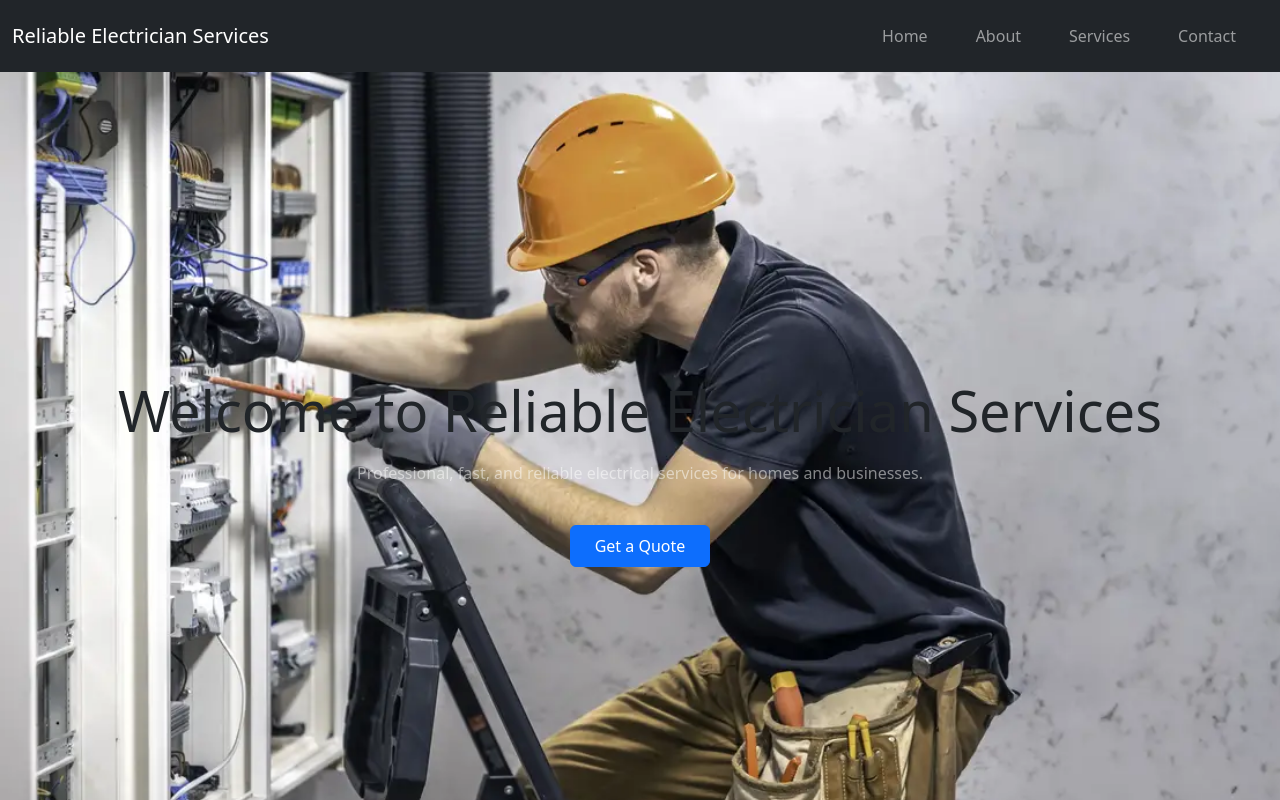
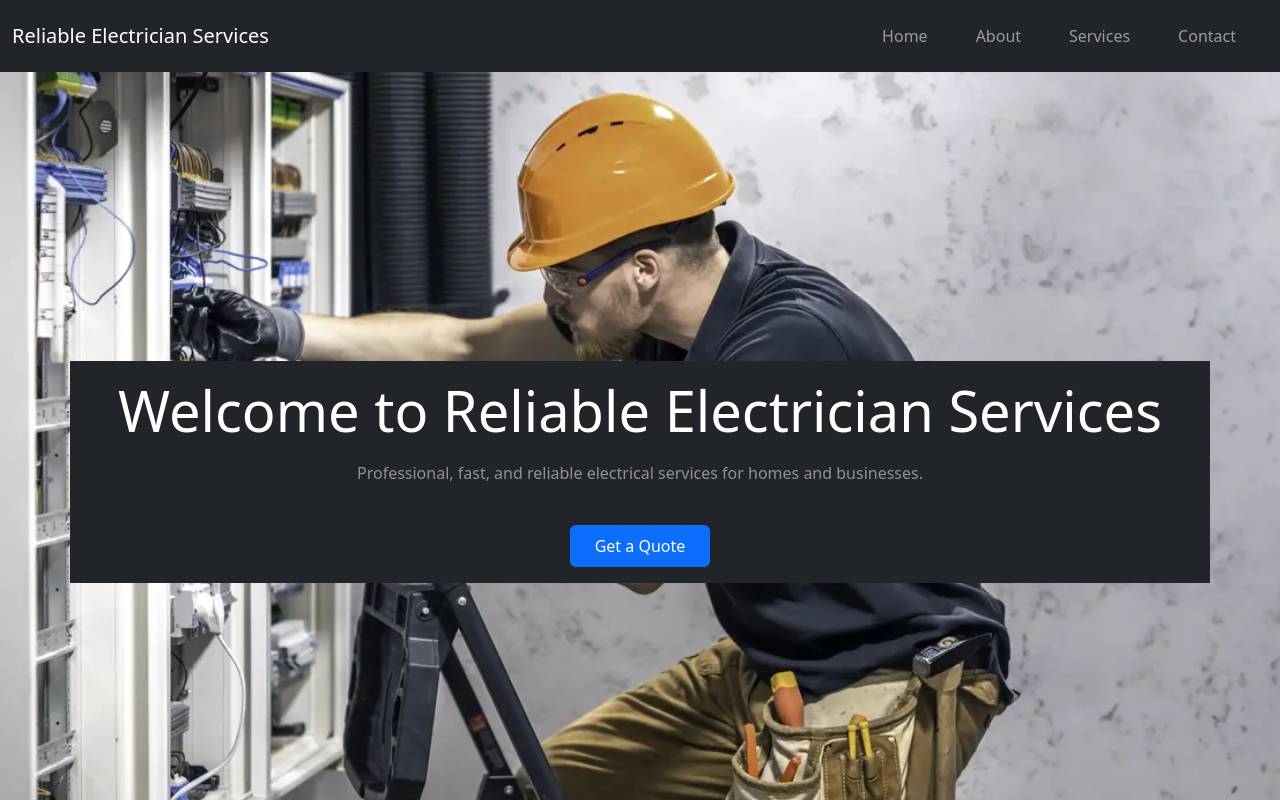
Before and after one commit to Kummirai/electrician, a React (Vite) app in the folder electrician/: page / in a window 1280 px wide. Shown: the top 800 px of the page. Built offline with nearby package versions, Linux system fonts and the light colour scheme.

Commit message:
Apply a background color to the main text.

```diff
--- a/electrician/src/assets/HomePage.jsx
+++ b/electrician/src/assets/HomePage.jsx
@@ -14,8 +14,8 @@ export default function HomePage() {
         backgroundAttachment: "fixed",
       }}
     >
-      <div className="container text-center">
-        <h1 className="display-4 font-weight-bold text-dark">Welcome to Reliable Electrician Services</h1>
+      <div className="container text-center text-bg-dark p-3">
+        <h1 className="display-4 font-weight-bold text-white">Welcome to Reliable Electrician Services</h1>
         <p className="text-white-50 mt-3 mx-auto" style={{ maxWidth: "600px" }}>
           Professional, fast, and reliable electrical services for homes and businesses.
         </p>
```
